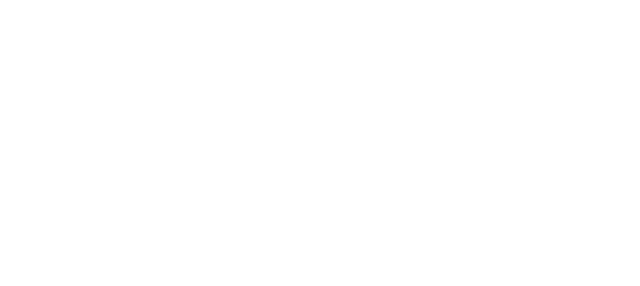
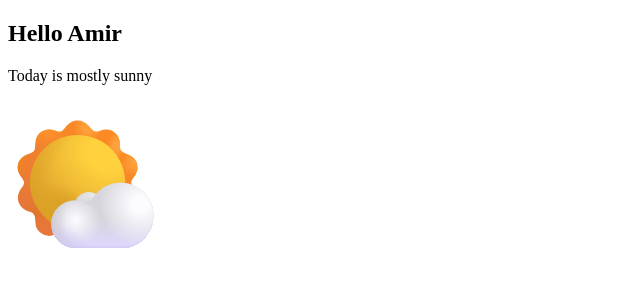
Before and after one commit to amirnsamimi/cf23-dashboard, a plain HTML site: page index.html in a window 1280 px wide. Shown: the whole page, without its empty margins (0-640 px from the left). Drawn offline with Linux system fonts and the light colour scheme.

Commit message:
weather-card: assets added and elements implemented

```diff
--- a/index.html
+++ b/index.html
@@ -1,30 +1,30 @@
 <!DOCTYPE html>
 <html lang="en">
   <head>
-    <meta charset="UTF-8">
-    <meta name="viewport" content="width=device-width, initial-scale=1.0">
+    <meta charset="UTF-8" />
+    <meta name="viewport" content="width=device-width, initial-scale=1.0" />
     <title>Document</title>
   </head>
   <body>
     <main>
       <div class="left">
         <section>
-
+          <div>
+            <h1>Hello Amir</h1>
+            <p>Today is mostly sunny</p>
+          </div>
+          <div>
+            <img src="./assets/Partial-cloudy.svg" alt="mostly-sunny">
+          </div>
         </section>
         <section>
 
         </section>
-            <section>
-
-            </section>
+        <section></section>
       </div>
       <div class="right">
-            <section>
-
-            </section>
-            <section>
-
-            </section>
+        <section></section>
+        <section></section>
       </div>
     </main>
   </body>
```
Also changed, not shown: assets/Partial-cloudy.svg (added). Lines whose indentation alone changed are shown as unchanged.
